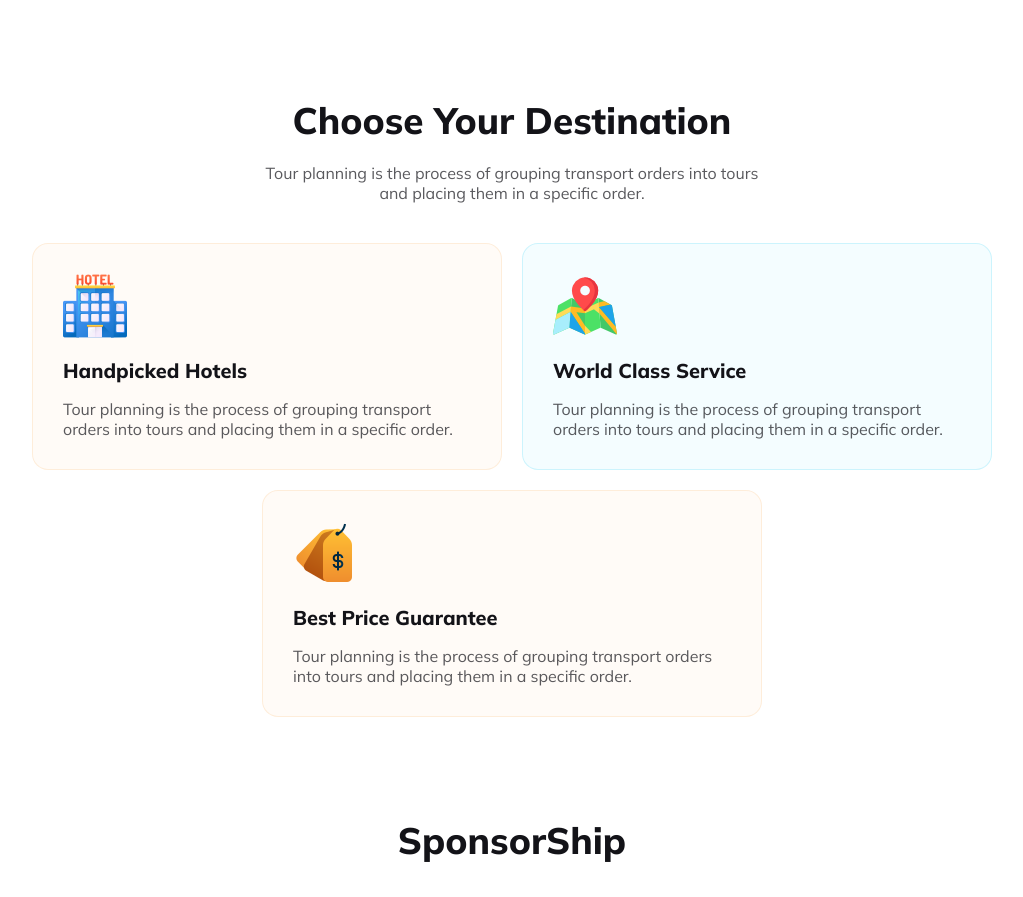
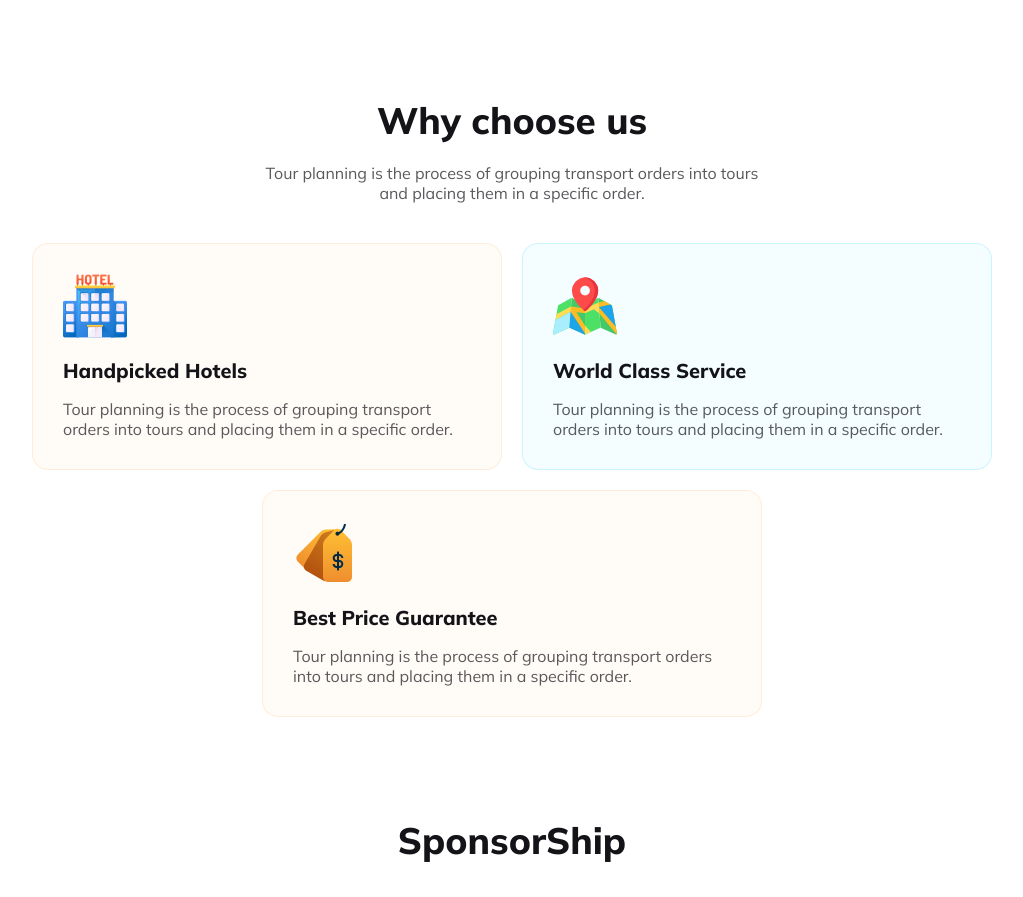
Before and after one commit to Sharif42200/evergreen_escape_responsive, a plain HTML site: page index.html in a window 1280 px wide. Shown: the part 2112-3009 px from the top of the page, without its empty margins (128-1151 px from the left). Drawn offline with Linux system fonts and the light colour scheme.

Commit message:
something update

```diff
--- a/index.html
+++ b/index.html
@@ -163,7 +163,7 @@
         <section id="choose" class="container">
             <div class="choose-content destination-content">
                 <h2 class="primary-title">
-                    Choose Your Destination
+                    Why choose us
                 </h2>
                 <p class="secondary-paragraph">
                     Tour planning is the process of grouping transport orders into tours <br> and placing them in a
```
